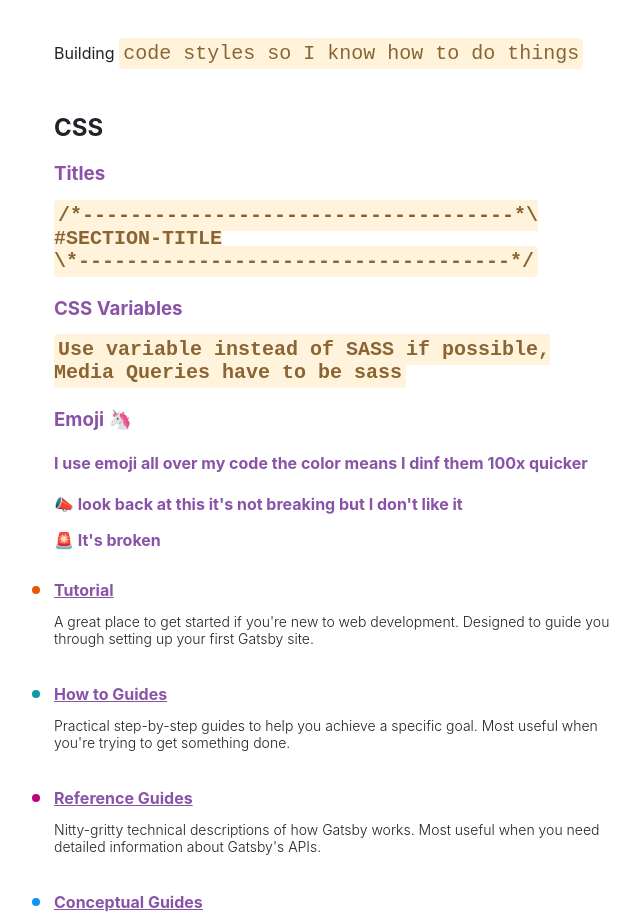
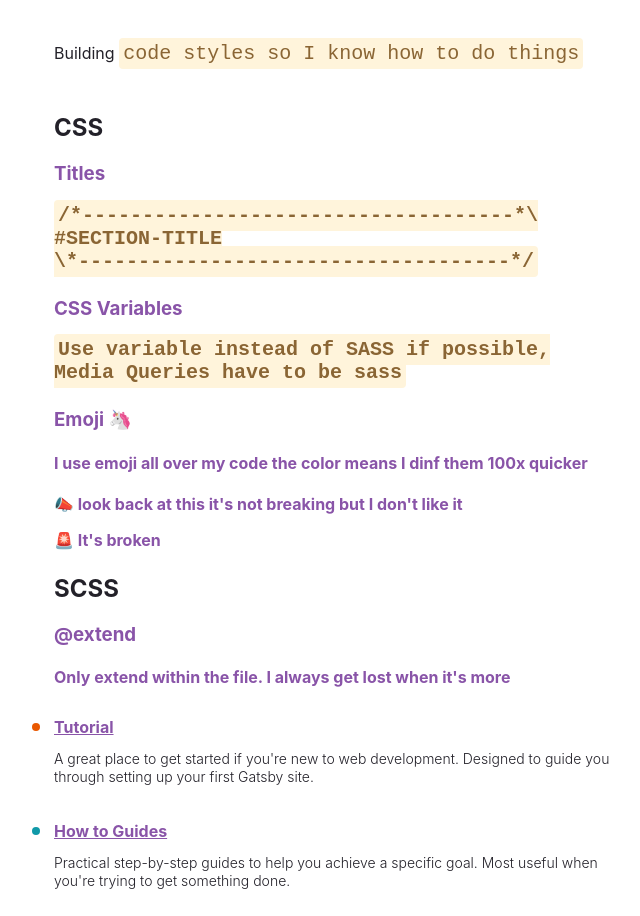
Before and after one commit to rileybathurst/styleguide-tahoewebshop, a Gatsby site: page / in a window 1280 px wide. Shown: the part 165-1081 px from the top of the page, without its empty margins (50-690 px from the left). Built offline with nearby package versions, Linux system fonts and the light colour scheme; Gatsby itself is replaced by a stand-in of ours.

Commit message:
scss extend

```diff
--- a/src/pages/index.js
+++ b/src/pages/index.js
@@ -161,6 +161,13 @@ const IndexPage = () => {
           <p>🚨 It's broken</p>
         </li>
 
+          <h2>SCSS</h2>
+
+        <li style={docLinkStyle}>
+          <h3>@extend</h3>
+          <h4>Only extend within the file. I always get lost when it's more</h4>
+        </li>
+
         {links.map(link => (
           <li key={link.url} style={{ ...listItemStyles, color: link.color }}>
             <span>
```
